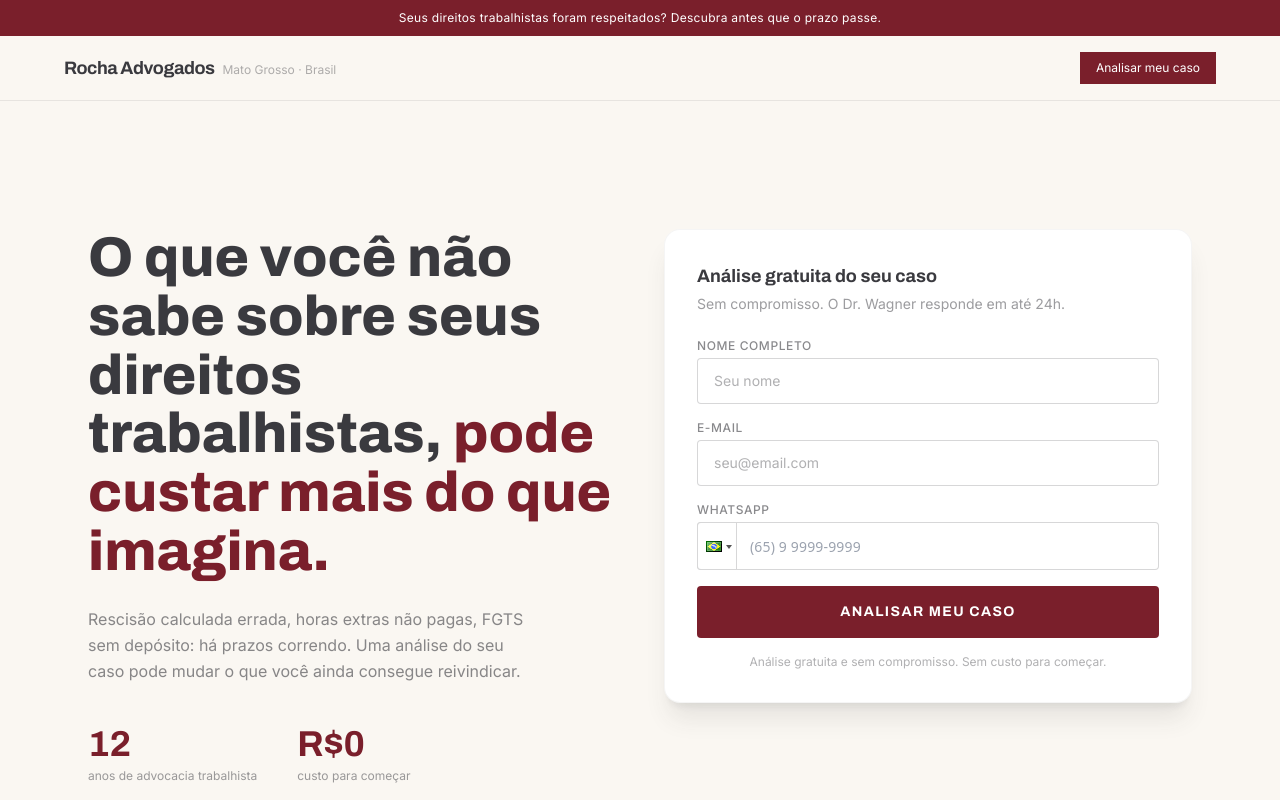
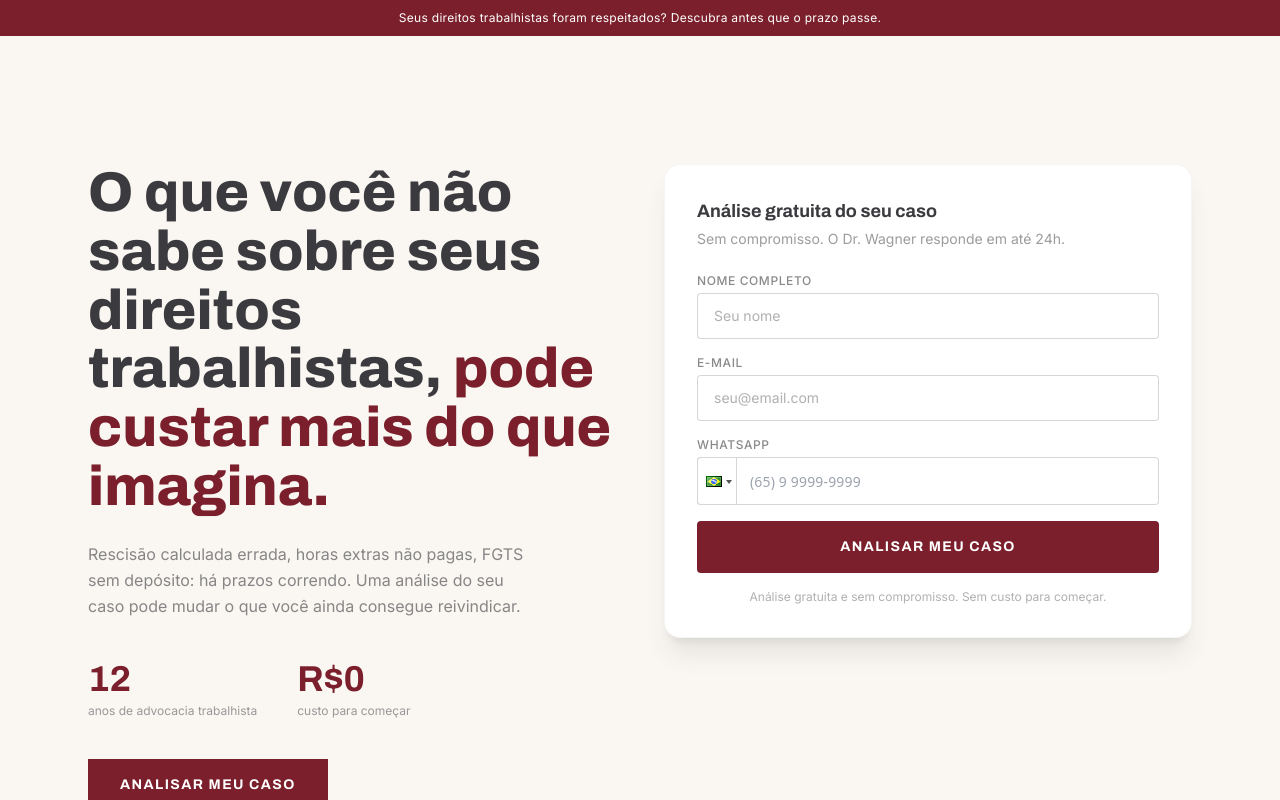
Before and after one commit to drtrafego/lp_wagner_rocha, a Next.js app: page / in a window 1280 px wide. Shown: the top 800 px of the page. Built offline with nearby package versions, Linux system fonts and the light colour scheme; no server answers.

Commit message:
feat: remove navbar da home

```diff
--- a/src/app/page.tsx
+++ b/src/app/page.tsx
@@ -36,22 +36,6 @@ export default function Home() {
       <div className="bg-borde text-white text-center py-2.5 px-4 text-xs font-body tracking-wide">
         Seus direitos trabalhistas foram respeitados? Descubra antes que o prazo passe.
       </div>
-
-      {/* NAVBAR */}
-      <nav className="border-b border-chumbo/10 px-6 py-4 sticky top-0 bg-offwhite/95 backdrop-blur-sm z-50">
-        <div className="max-w-6xl mx-auto flex items-center justify-between">
-          <div>
-            <span className="font-display font-bold text-chumbo text-lg tracking-tight" style={{ fontFamily: 'Archivo, sans-serif' }}>Rocha Advogados</span>
-            <span className="ml-2 text-xs text-chumbo/40 font-body hidden sm:inline">Mato Grosso · Brasil</span>
-          </div>
-          <a
-            href="#formulario"
-            className="text-xs font-body bg-borde text-white px-4 py-2 hover:bg-borde-deep transition-colors"
-          >
-            Analisar meu caso
-          </a>
-        </div>
-      </nav>
 
       {/* HERO */}
       <section className="max-w-6xl mx-auto px-6 py-20 sm:py-32">
```
